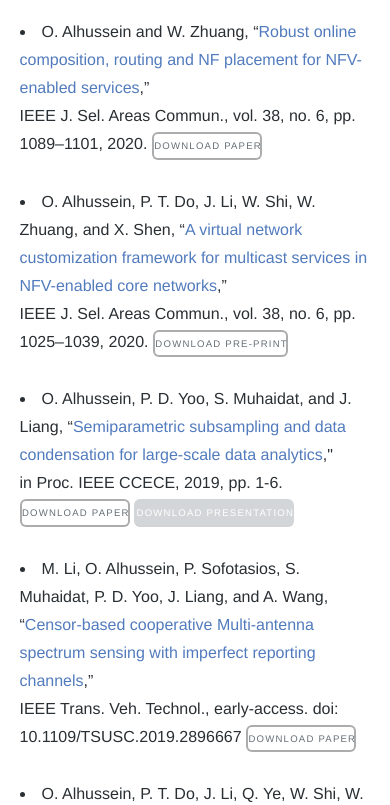
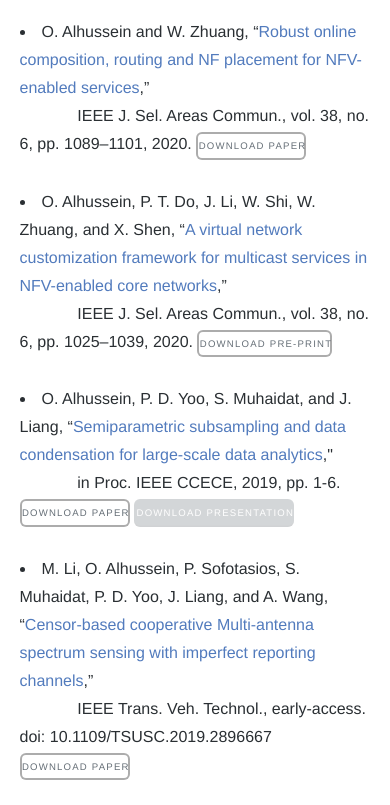
Before and after one commit to OmarSababha/omaralhussein, a plain HTML site: page publications.html in a window 390 px wide. Shown: the part 780-1585 px from the top of the page. Drawn offline with Linux system fonts and the light colour scheme.

Commit message:
update
update

```diff
--- a/publications.html
+++ b/publications.html
@@ -75,46 +75,47 @@
 
 
 					<li>
-					O. Alhussein and W. Zhuang, “<font color=#527bbd>Dynamic topology design of NFV-enabled services using deep reinforcement learning</font>,”<br> IEEE Transactions on Cognitive Communications and Networking, to appear. DOI: 10.1109/TCCN.2021.3139632   <a href="files/publications/Paper_TCCN_2021.pdf" class="button alt smaller">Download pre-print</a>
+					O. Alhussein and W. Zhuang, “<font color=#527bbd>Dynamic topology design of NFV-enabled services using deep reinforcement learning</font>,”<br>&nbsp;&nbsp;&nbsp;&nbsp;&nbsp;&nbsp;&nbsp;&nbsp;&nbsp;&nbsp;&nbsp;&nbsp;
+ IEEE Transactions on Cognitive Communications and Networking, to appear. DOI: 10.1109/TCCN.2021.3139632   <a href="files/publications/Paper_TCCN_2021.pdf" class="button alt smaller">Download pre-print</a>
 					<br><br>
 					</li>
 
 
 
 					<li>
-					M. Li, S. Huang, L. Tian, O. Alhussein and S. Muhaidat, “<font color=#527bbd>Error rate performance of NOMA system with full-duplex cooperative relaying</font>,”<br> Physical Comm., pp. 1-1, 2021. <a href="files/publications/meiling_physicalcomm_imperfectNOMA.pdf" class="button alt smaller">Download pre-print</a>
+					M. Li, S. Huang, L. Tian, O. Alhussein and S. Muhaidat, “<font color=#527bbd>Error rate performance of NOMA system with full-duplex cooperative relaying</font>,”<br>&nbsp;&nbsp;&nbsp;&nbsp;&nbsp;&nbsp;&nbsp;&nbsp;&nbsp;&nbsp;&nbsp;&nbsp; Physical Comm., pp. 1-1, 2021. <a href="files/publications/meiling_physicalcomm_imperfectNOMA.pdf" class="button alt smaller">Download pre-print</a>
 					<br><br>
 					</li>
 
 
 
 					<li>
-					M. Ben-Yahya, O. Alhussein and X. Shen, “<font color=#527bbd>Securing Software-defined WSNs Communication via Trust Management</font>,”<br> IEEE Internet of Things J., pp. 1–1, 2021. <a href="files/publications/Trust_SDWSN_J_RG.pdf" class="button alt smaller">Download pre-print</a>
+					M. Ben-Yahya, O. Alhussein and X. Shen, “<font color=#527bbd>Securing Software-defined WSNs Communication via Trust Management</font>,”<br>&nbsp;&nbsp;&nbsp;&nbsp;&nbsp;&nbsp;&nbsp;&nbsp;&nbsp;&nbsp;&nbsp;&nbsp; IEEE Internet of Things J., pp. 1–1, 2021. <a href="files/publications/Trust_SDWSN_J_RG.pdf" class="button alt smaller">Download pre-print</a>
 					<br><br>
 					</li>
 
 
 					<li>
-						O. Alhussein, “<font color=#527bbd>On the Orchestration and Provisioning of NFV-enabled Multicast Services</font>,”<br> Doctoral Dessertation, UWSpace, 2020. <a href="http://hdl.handle.net/10012/15850" class="button alt smaller">Download thesis</a> <a href="files/publications/phd_thesis_slides.pdf" class="button alt smaller">Download defense slides</a>
+						O. Alhussein, “<font color=#527bbd>On the Orchestration and Provisioning of NFV-enabled Multicast Services</font>,”<br>&nbsp;&nbsp;&nbsp;&nbsp;&nbsp;&nbsp;&nbsp;&nbsp;&nbsp;&nbsp;&nbsp;&nbsp; Doctoral Dessertation, UWSpace, 2020. <a href="http://hdl.handle.net/10012/15850" class="button alt smaller">Download thesis</a> <a href="files/publications/phd_thesis_slides.pdf" class="button alt smaller">Download defense slides</a>
 						<br><br>
 					</li>
 
 
 					<li>
-					O. Alhussein and W. Zhuang, “<font color=#527bbd>Robust online composition, routing and NF placement for NFV-enabled services</font>,”<br> IEEE J. Sel. Areas Commun., vol. 38, no. 6, pp. 1089–1101, 2020. <a href="files/publications/p2_omar_jsac.pdf" class="button alt smaller">Download Paper</a>
+					O. Alhussein and W. Zhuang, “<font color=#527bbd>Robust online composition, routing and NF placement for NFV-enabled services</font>,”<br>&nbsp;&nbsp;&nbsp;&nbsp;&nbsp;&nbsp;&nbsp;&nbsp;&nbsp;&nbsp;&nbsp;&nbsp; IEEE J. Sel. Areas Commun., vol. 38, no. 6, pp. 1089–1101, 2020. <a href="files/publications/p2_omar_jsac.pdf" class="button alt smaller">Download Paper</a>
 					<br><br>
 					</li>
 
 
 					<li>
-					O. Alhussein, P. T. Do, J. Li, W. Shi, W. Zhuang, and X. Shen, “<font color=#527bbd>A virtual network customization framework for multicast services in NFV-enabled core networks</font>,”<br> IEEE J. Sel. Areas Commun., vol. 38, no. 6, pp. 1025–1039, 2020. <a href="files/publications/SDT_JSAC_doublecol.pdf" class="button alt smaller">Download Pre-print</a>
+					O. Alhussein, P. T. Do, J. Li, W. Shi, W. Zhuang, and X. Shen, “<font color=#527bbd>A virtual network customization framework for multicast services in NFV-enabled core networks</font>,”<br>&nbsp;&nbsp;&nbsp;&nbsp;&nbsp;&nbsp;&nbsp;&nbsp;&nbsp;&nbsp;&nbsp;&nbsp; IEEE J. Sel. Areas Commun., vol. 38, no. 6, pp. 1025–1039, 2020. <a href="files/publications/SDT_JSAC_doublecol.pdf" class="button alt smaller">Download Pre-print</a>
 					<br><br>
 					</li>
 
 
 
 					<li>
-						O. Alhussein, P. D. Yoo, S. Muhaidat, and J. Liang, “<font color=#527bbd>Semiparametric subsampling and data condensation for large-scale data analytics</font>,"<br> in Proc. IEEE CCECE, 2019, pp. 1-6. <a href="files/publications/ccece_cameraready.pdf" class="button alt smaller">Download Paper</a> <a href="#" class="button alt smaller disabled">Download Presentation</a>
+						O. Alhussein, P. D. Yoo, S. Muhaidat, and J. Liang, “<font color=#527bbd>Semiparametric subsampling and data condensation for large-scale data analytics</font>,"<br>&nbsp;&nbsp;&nbsp;&nbsp;&nbsp;&nbsp;&nbsp;&nbsp;&nbsp;&nbsp;&nbsp;&nbsp; in Proc. IEEE CCECE, 2019, pp. 1-6. <a href="files/publications/ccece_cameraready.pdf" class="button alt smaller">Download Paper</a> <a href="#" class="button alt smaller disabled">Download Presentation</a>
 
 						<br><br>
 
@@ -122,7 +123,7 @@
 
 
 						<li>
-						M. Li, O. Alhussein, P. Sofotasios, S. Muhaidat, P. D. Yoo, J. Liang, and A. Wang, “<font color=#527bbd>Censor-based cooperative Multi-antenna spectrum sensing with imperfect reporting channels</font>,”<br> IEEE Trans. Veh. Technol., early-access. doi: 10.1109/TSUSC.2019.2896667 <a href="files/publications/Censorbased_tvt_meiling.pdf" class="button alt smaller">Download Paper</a>
+						M. Li, O. Alhussein, P. Sofotasios, S. Muhaidat, P. D. Yoo, J. Liang, and A. Wang, “<font color=#527bbd>Censor-based cooperative Multi-antenna spectrum sensing with imperfect reporting channels</font>,”<br>&nbsp;&nbsp;&nbsp;&nbsp;&nbsp;&nbsp;&nbsp;&nbsp;&nbsp;&nbsp;&nbsp;&nbsp; IEEE Trans. Veh. Technol., early-access. doi: 10.1109/TSUSC.2019.2896667 <a href="files/publications/Censorbased_tvt_meiling.pdf" class="button alt smaller">Download Paper</a>
 
 
 
@@ -131,71 +132,71 @@
 					</li>
 
 						<li>
-						O. Alhussein, P. T. Do, J. Li, Q. Ye, W. Shi, W. Zhuang, X. Shen, X. Li, and J. Rao, “<font color=#527bbd>Joint VNF placement and multicast traffic routing in 5G core networks</font>,”<br> in Proc. IEEE Globecom, 2018, pp. 1–6. <a href="files/publications/globecom18_vnf.pdf" class="button alt smaller">Download Paper</a> <a href="files/publications/globecom18_SDT1.pdf" class="button alt smaller">Download Presentation</a>
+						O. Alhussein, P. T. Do, J. Li, Q. Ye, W. Shi, W. Zhuang, X. Shen, X. Li, and J. Rao, “<font color=#527bbd>Joint VNF placement and multicast traffic routing in 5G core networks</font>,”<br>&nbsp;&nbsp;&nbsp;&nbsp;&nbsp;&nbsp;&nbsp;&nbsp;&nbsp;&nbsp;&nbsp;&nbsp; in Proc. IEEE Globecom, 2018, pp. 1–6. <a href="files/publications/globecom18_vnf.pdf" class="button alt smaller">Download Paper</a> <a href="files/publications/globecom18_SDT1.pdf" class="button alt smaller">Download Presentation</a>
 						<br><br>
 						</li>
 
 						<li>
-						M. Wahbah, O. Alhussein, T. H. M. El-Fouly, B. Zahawi and S. Muhaidat, "<font color=#527bbd>Evaluation of Parametric Statistical Models for Wind Speed Probability Density Estimation</font>,"<br> in Proc. IEEE EPEC, 2018, pp. 1-6. <a href="files/publications/epec18_maisam.pdf" class="button alt smaller">Download Paper</a> <a href="files/publications/presentation_epec18_maisam.pdf" class="button alt smaller">Download Presentation</a>
+						M. Wahbah, O. Alhussein, T. H. M. El-Fouly, B. Zahawi and S. Muhaidat, "<font color=#527bbd>Evaluation of Parametric Statistical Models for Wind Speed Probability Density Estimation</font>,"<br>&nbsp;&nbsp;&nbsp;&nbsp;&nbsp;&nbsp;&nbsp;&nbsp;&nbsp;&nbsp;&nbsp;&nbsp; in Proc. IEEE EPEC, 2018, pp. 1-6. <a href="files/publications/epec18_maisam.pdf" class="button alt smaller">Download Paper</a> <a href="files/publications/presentation_epec18_maisam.pdf" class="button alt smaller">Download Presentation</a>
 						<br><br>
 
 						<li>
-						O. Alhussein, I. Ahmed, J. Liang, and S. Muhaidat, “<font color=#527bbd>Unified analysis of diversity reception in the presence of impulsive noise</font>,”<br> IEEE Trans. Veh. Technol., vol. 66, no. 2, pp. 1408–1417, Feb. 2017. <a href="files/publications/Alhussein_MG_Impulsive.pdf" class="button alt smaller">Download Paper</a>
+						O. Alhussein, I. Ahmed, J. Liang, and S. Muhaidat, “<font color=#527bbd>Unified analysis of diversity reception in the presence of impulsive noise</font>,”<br>&nbsp;&nbsp;&nbsp;&nbsp;&nbsp;&nbsp;&nbsp;&nbsp;&nbsp;&nbsp;&nbsp;&nbsp; IEEE Trans. Veh. Technol., vol. 66, no. 2, pp. 1408–1417, Feb. 2017. <a href="files/publications/Alhussein_MG_Impulsive.pdf" class="button alt smaller">Download Paper</a>
 
 
 						<br><br>
 						</li><li>
-						N. Zhang, S. Zhang, P. Yang, O. Alhussein, and W. Zhaung, “<font color=#527bbd>Software Defined Space- Air-Ground Integrated Vehicular Networks: Challenges and Solutions</font>,”<br> IEEE Comm. Magazine, vol. 55, no. 7, pp. 101–109, 2017. <a href="https://arxiv.org/pdf/1703.02664.pdf" class="button alt smaller">Download Paper</a>
+						N. Zhang, S. Zhang, P. Yang, O. Alhussein, and W. Zhaung, “<font color=#527bbd>Software Defined Space- Air-Ground Integrated Vehicular Networks: Challenges and Solutions</font>,”<br>&nbsp;&nbsp;&nbsp;&nbsp;&nbsp;&nbsp;&nbsp;&nbsp;&nbsp;&nbsp;&nbsp;&nbsp; IEEE Comm. Magazine, vol. 55, no. 7, pp. 101–109, 2017. <a href="https://arxiv.org/pdf/1703.02664.pdf" class="button alt smaller">Download Paper</a>
 
 						<br><br>
 						</li><li>
-						O. Alhussein, “<font color=#527bbd>Performance analysis of wireless fading channels: A unified approach</font>,”<br> MASc Thesis,  Dept. Applied Sciences, School of Engineering Science, Simon Fraser University, BC, Canada, 2015. <a href="http://summit.sfu.ca/system/files/iritems1/15696/etd9226_OAlhussein.pdf" class="button alt smaller">Download Thesis</a> <a href="files/publications/MoG_EM.m" class="button alt smaller">Sample Code</a> <a href="files/publications/msc_thesis_presentation.pdf" class="button alt smaller">Download Presentation</a>
+						O. Alhussein, “<font color=#527bbd>Performance analysis of wireless fading channels: A unified approach</font>,”<br>&nbsp;&nbsp;&nbsp;&nbsp;&nbsp;&nbsp;&nbsp;&nbsp;&nbsp;&nbsp;&nbsp;&nbsp; MASc Thesis,  Dept. Applied Sciences, School of Engineering Science, Simon Fraser University, BC, Canada, 2015. <a href="http://summit.sfu.ca/system/files/iritems1/15696/etd9226_OAlhussein.pdf" class="button alt smaller">Download Thesis</a> <a href="files/publications/MoG_EM.m" class="button alt smaller">Sample Code</a> <a href="files/publications/msc_thesis_presentation.pdf" class="button alt smaller">Download Presentation</a>
 
 
 						<br><br>
 						</li><li>
 
-							O. Alhussein A. Hammadi, P. C. Sofotasios, S. Muhaidat, J. Liang, M. Alqutayri, G. K. Karagiannidis, “<font color=#527bbd>Performance analysis of energy detection over mixture Gamma based fading channels with diversity reception</font>,”<br> in Proc. IEEE Int. Conf. Wireless Mobile Comput., Netw. Commun., Abu Dhabi, UAE, Oct. 2015, pp. 1–7. <a href="https://arxiv.org/pdf/1510.05594.pdf" class="button alt smaller">Download Paper</a> <a href="files/publications/WiMob_Omar.pdf" class="button alt smaller">Presentation</a>
+							O. Alhussein A. Hammadi, P. C. Sofotasios, S. Muhaidat, J. Liang, M. Alqutayri, G. K. Karagiannidis, “<font color=#527bbd>Performance analysis of energy detection over mixture Gamma based fading channels with diversity reception</font>,”<br>&nbsp;&nbsp;&nbsp;&nbsp;&nbsp;&nbsp;&nbsp;&nbsp;&nbsp;&nbsp;&nbsp;&nbsp; in Proc. IEEE Int. Conf. Wireless Mobile Comput., Netw. Commun., Abu Dhabi, UAE, Oct. 2015, pp. 1–7. <a href="https://arxiv.org/pdf/1510.05594.pdf" class="button alt smaller">Download Paper</a> <a href="files/publications/WiMob_Omar.pdf" class="button alt smaller">Presentation</a>
 
 						<br><br>
 
 						</li><li>
-						A. Hammadi, O. Alhussein, S. Muhaidat, M. Alqutayri, S. Alaraji, G. K. Karagiannidis, J. Liang. “<font color=#527bbd>Unified Analysis of Cooperative Spectrum Sensing over Composite and Generalized Fading Channels</font>,”<br> IEEE Trans. Vehicul. Techn., vol. 65, no. 9, pp. 6949–6961, 2016. <a href="https://arxiv.org/pdf/1503.01415.pdf" class="button alt smaller">Download Paper</a>
+						A. Hammadi, O. Alhussein, S. Muhaidat, M. Alqutayri, S. Alaraji, G. K. Karagiannidis, J. Liang. “<font color=#527bbd>Unified Analysis of Cooperative Spectrum Sensing over Composite and Generalized Fading Channels</font>,”<br>&nbsp;&nbsp;&nbsp;&nbsp;&nbsp;&nbsp;&nbsp;&nbsp;&nbsp;&nbsp;&nbsp;&nbsp; IEEE Trans. Vehicul. Techn., vol. 65, no. 9, pp. 6949–6961, 2016. <a href="https://arxiv.org/pdf/1503.01415.pdf" class="button alt smaller">Download Paper</a>
 						<br><br>
 
 
 
 
 						</li><li>
-						O. Al-Jarrah, O. Alhussein, P. D. Yoo, S. Muhaidat, K. Taha, K. Kim. “<font color=#527bbd>Data Randomization and Cluster-Based Partitioning for Botnet Intrusion Detection</font>,”<br> IEEE Tran. Cybern., vol. 46, no. 8, pp. 1796–1806, 2016. <a href="http://caislab.kaist.ac.kr/publication/paper_files/2015/Cyber.pdf" class="button alt smaller">Download Paper</a>
+						O. Al-Jarrah, O. Alhussein, P. D. Yoo, S. Muhaidat, K. Taha, K. Kim. “<font color=#527bbd>Data Randomization and Cluster-Based Partitioning for Botnet Intrusion Detection</font>,”<br>&nbsp;&nbsp;&nbsp;&nbsp;&nbsp;&nbsp;&nbsp;&nbsp;&nbsp;&nbsp;&nbsp;&nbsp; IEEE Tran. Cybern., vol. 46, no. 8, pp. 1796–1806, 2016. <a href="http://caislab.kaist.ac.kr/publication/paper_files/2015/Cyber.pdf" class="button alt smaller">Download Paper</a>
 						<br><br>
 
 						</li><li>
-						R. Baiad, O. Alhussein, H. Otrok, and S. Muhaidat, “<font color=#527bbd>Novel cross layer detection schemes to detect blackhole attack against QoS-OLSR protocol in VANET</font>,”<br> Vehicular Communin., vol. 5, pp. 9–17, 2016. <a href="http://caislab.kaist.ac.kr/publication/paper_files/2015/Cyber.pdf" class="button alt smaller disabled">Download Paper</a>
+						R. Baiad, O. Alhussein, H. Otrok, and S. Muhaidat, “<font color=#527bbd>Novel cross layer detection schemes to detect blackhole attack against QoS-OLSR protocol in VANET</font>,”<br>&nbsp;&nbsp;&nbsp;&nbsp;&nbsp;&nbsp;&nbsp;&nbsp;&nbsp;&nbsp;&nbsp;&nbsp; Vehicular Communin., vol. 5, pp. 9–17, 2016. <a href="http://caislab.kaist.ac.kr/publication/paper_files/2015/Cyber.pdf" class="button alt smaller disabled">Download Paper</a>
 						<br><br>
 
 
 						</li><li>
-						F. Adly, O. Alhussein, P. D. Yoo, S. Muhaidat, Y. Al-Hammadi. “<font color=#527bbd>Simplified Decomposed Regression Network for Identification of Defect Patterns in Semiconductor Wafer Maps</font>,”<br> IEEE Trans. Ind. Informat., vol. 11, no. 6, pp. 1267–1276, 2015. <a href="#" class="button alt smaller disabled">Download Paper</a>
+						F. Adly, O. Alhussein, P. D. Yoo, S. Muhaidat, Y. Al-Hammadi. “<font color=#527bbd>Simplified Decomposed Regression Network for Identification of Defect Patterns in Semiconductor Wafer Maps</font>,”<br>&nbsp;&nbsp;&nbsp;&nbsp;&nbsp;&nbsp;&nbsp;&nbsp;&nbsp;&nbsp;&nbsp;&nbsp; IEEE Trans. Ind. Informat., vol. 11, no. 6, pp. 1267–1276, 2015. <a href="#" class="button alt smaller disabled">Download Paper</a>
 						<br><br>
 						</li><li>
-						B. Selim, O. Alhussein, S. Muhaidat, G. K. Karagiannidis, J. Liang. “<font color=#527bbd>Modeling and Analysis of Wireless Channels via the Mixture of Gaussians Distribution</font>,"<br> IEEE Trans. Vehicul. Techn., vol. 65, no. 10, pp. 8309–8321, 2016. <a href="https://arxiv.org/pdf/1503.00877.pdf" class="button alt smaller">Download Paper</a> <a href="files/publications/MoG_EM.m" class="button alt smaller">Sample Code</a>
+						B. Selim, O. Alhussein, S. Muhaidat, G. K. Karagiannidis, J. Liang. “<font color=#527bbd>Modeling and Analysis of Wireless Channels via the Mixture of Gaussians Distribution</font>,"<br>&nbsp;&nbsp;&nbsp;&nbsp;&nbsp;&nbsp;&nbsp;&nbsp;&nbsp;&nbsp;&nbsp;&nbsp; IEEE Trans. Vehicul. Techn., vol. 65, no. 10, pp. 8309–8321, 2016. <a href="https://arxiv.org/pdf/1503.00877.pdf" class="button alt smaller">Download Paper</a> <a href="files/publications/MoG_EM.m" class="button alt smaller">Sample Code</a>
 						<br><br>
 						</li><li>
-						O. Alhussein, B. Selim, T. Assaf, S. Muhaidat, G. K. Karagiannidis, J. Liang. “<font color=#527bbd>A Generalized Mixture of Gaussian Models for Fading Channels</font>,"<br> In Proc. IEEE VTC, 2015, pp. 1–6. <a href="http://geokarag.webpages.auth.gr/wp-content/papercite-data/pdf/c131.pdf" class="button alt smaller">Download Paper</a> <a href="files/publications/VTC_Presentation.pdf" class="button alt smaller">Presentation</a>
+						O. Alhussein, B. Selim, T. Assaf, S. Muhaidat, G. K. Karagiannidis, J. Liang. “<font color=#527bbd>A Generalized Mixture of Gaussian Models for Fading Channels</font>,"<br>&nbsp;&nbsp;&nbsp;&nbsp;&nbsp;&nbsp;&nbsp;&nbsp;&nbsp;&nbsp;&nbsp;&nbsp; In Proc. IEEE VTC, 2015, pp. 1–6. <a href="http://geokarag.webpages.auth.gr/wp-content/papercite-data/pdf/c131.pdf" class="button alt smaller">Download Paper</a> <a href="files/publications/VTC_Presentation.pdf" class="button alt smaller">Presentation</a>
 						<br><br>
 						</li><li>
-						B. Selim, O. Alhussein, G. K. Karagiannidis, S. Muhaidat. “<font color=#527bbd>Optimal Cooperative Spectrum Sensing over Composite Fading Channels</font>”,<br> IEEE Int. Commun. Conf. (ICC’15 (02) WC). London. <a href="http://geokarag.webpages.auth.gr/wp-content/papercite-data/pdf/c136.pdf" class="button alt smaller">Download Paper</a>
+						B. Selim, O. Alhussein, G. K. Karagiannidis, S. Muhaidat. “<font color=#527bbd>Optimal Cooperative Spectrum Sensing over Composite Fading Channels</font>”,<br>&nbsp;&nbsp;&nbsp;&nbsp;&nbsp;&nbsp;&nbsp;&nbsp;&nbsp;&nbsp;&nbsp;&nbsp; IEEE Int. Commun. Conf. (ICC’15 (02) WC). London. <a href="http://geokarag.webpages.auth.gr/wp-content/papercite-data/pdf/c136.pdf" class="button alt smaller">Download Paper</a>
 						<br><br>
 						</li><li>
-						O. Alhussein, S. Muhaidat, J. Liang, P. D. Yoo, “<font color=#527bbd>A Unified Approach for Representing Wireless Channels using EM-Based Finite Mixture of Gamma Distributions</font>,”<br> in Proc. Globecom Workshops, 2014, pp. 1008–1013. <a href="https://goo.gl/pVFPH7" class="button alt smaller">Download Paper</a> <a href="files/publications/Globecom Presentation_Dec2014.pdf" class="button alt smaller">Presentation</a>
+						O. Alhussein, S. Muhaidat, J. Liang, P. D. Yoo, “<font color=#527bbd>A Unified Approach for Representing Wireless Channels using EM-Based Finite Mixture of Gamma Distributions</font>,”<br>&nbsp;&nbsp;&nbsp;&nbsp;&nbsp;&nbsp;&nbsp;&nbsp;&nbsp;&nbsp;&nbsp;&nbsp; in Proc. Globecom Workshops, 2014, pp. 1008–1013. <a href="https://goo.gl/pVFPH7" class="button alt smaller">Download Paper</a> <a href="files/publications/Globecom Presentation_Dec2014.pdf" class="button alt smaller">Presentation</a>
 						<br><br>
 
 						</li><li>
-						O. Alhussein, R. Mahmoud, K. Eledlebi, and Z. Sead, 2013, “<font color=#527bbd>Spectrum Sensing Techniques for OFDM-Based Cognitive Radio Networks</font>,”<br> Terena Networking Conference (TNC2013), Maastricht, Netherlands, June 2013.
+						O. Alhussein, R. Mahmoud, K. Eledlebi, and Z. Sead, 2013, “<font color=#527bbd>Spectrum Sensing Techniques for OFDM-Based Cognitive Radio Networks</font>,”<br>&nbsp;&nbsp;&nbsp;&nbsp;&nbsp;&nbsp;&nbsp;&nbsp;&nbsp;&nbsp;&nbsp;&nbsp; Terena Networking Conference (TNC2013), Maastricht, Netherlands, June 2013.
 <br><br>
 						</li><li>
-						S. Azzeh, O. Alhussain, S. A. Abusamra (2011, January). "<font color=#527bbd>A Mathematical Model to Decrease Obesity in the UAE,</font>"<br> in Proc. ASME IMECE, 2011, pp. 385-390.
+						S. Azzeh, O. Alhussain, S. A. Abusamra (2011, January). "<font color=#527bbd>A Mathematical Model to Decrease Obesity in the UAE,</font>"<br>&nbsp;&nbsp;&nbsp;&nbsp;&nbsp;&nbsp;&nbsp;&nbsp;&nbsp;&nbsp;&nbsp;&nbsp; in Proc. ASME IMECE, 2011, pp. 385-390.
 						<br><br>
 						</li>
 					</ul>
```
Also changed, not shown: patents.html (+5 -5 lines).
